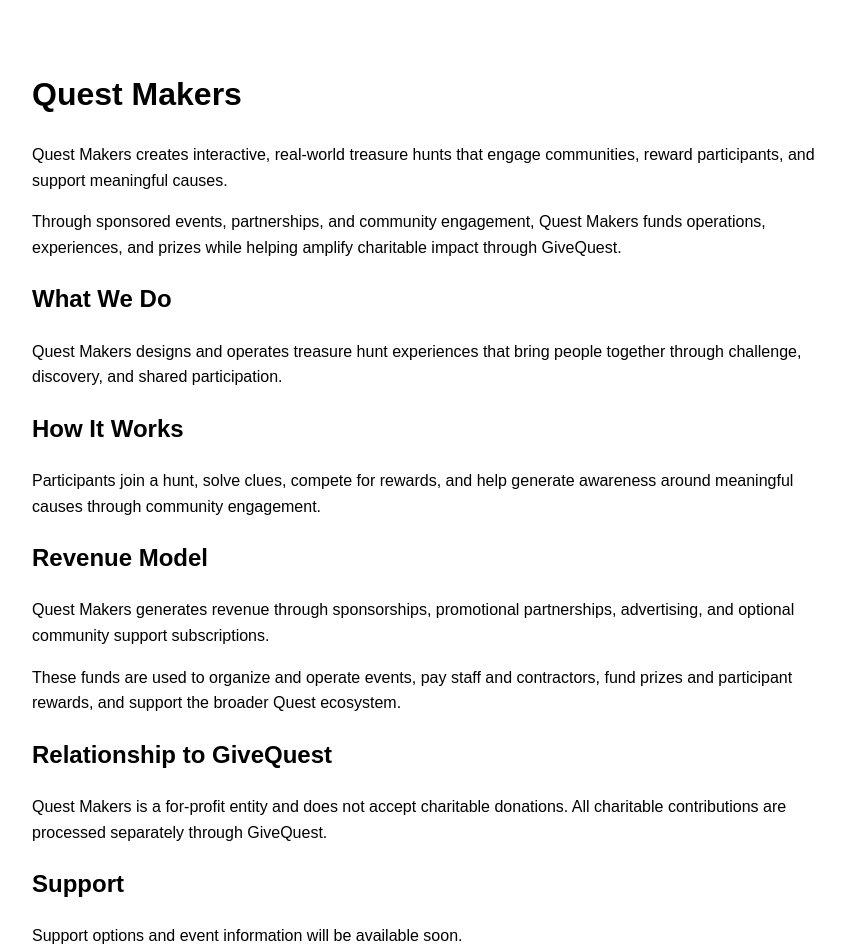
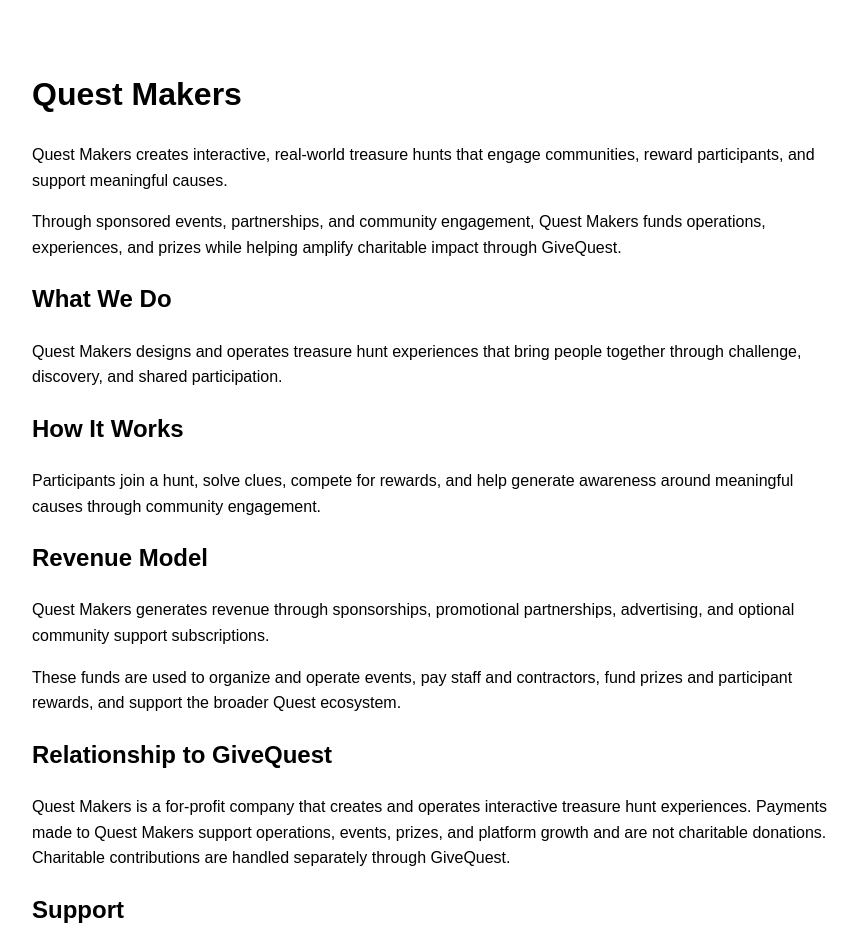
Before and after one commit to jkmoss2/Questmakers-site, a Next.js app: page / in a window 1280 px wide. Shown: the top 952 px of the page, without its empty margins (208-1066 px from the left). Built offline with nearby package versions, Linux system fonts and the light colour scheme.

Commit message:
Update index.js

```diff
--- a/pages/index.js
+++ b/pages/index.js
@@ -32,7 +32,9 @@ export default function Home() {
 
       <h2>Relationship to GiveQuest</h2>
       <p>
-        Quest Makers is a for-profit entity and does not accept charitable donations. All charitable contributions are processed separately through GiveQuest.
+      Quest Makers is a for-profit company that creates and operates interactive treasure hunt experiences.
+  Payments made to Quest Makers support operations, events, prizes, and platform growth and are not charitable donations.
+  Charitable contributions are handled separately through GiveQuest.
       </p>
 
       <h2>Support</h2>
```
